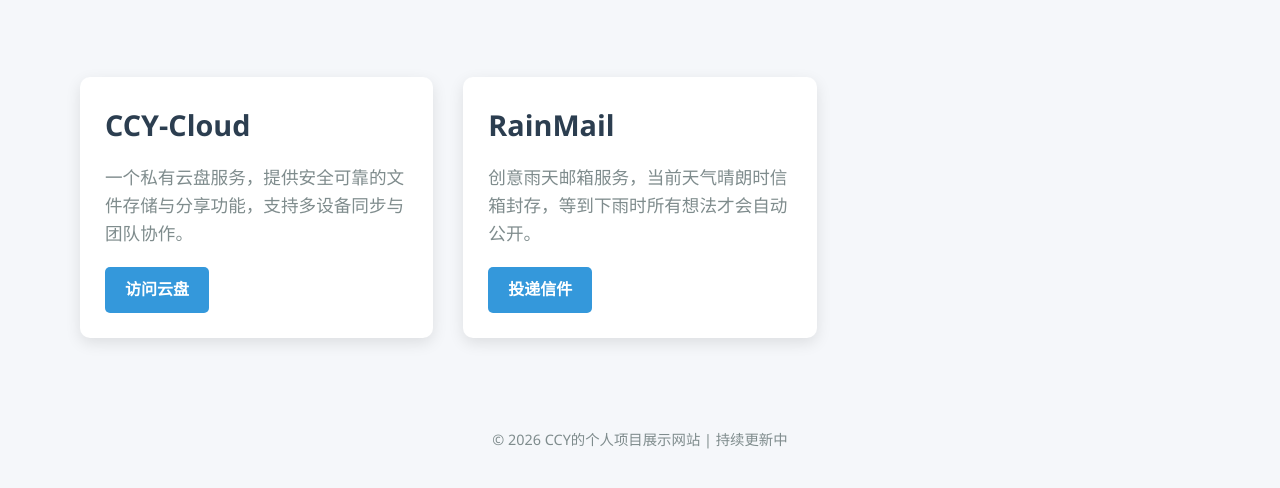
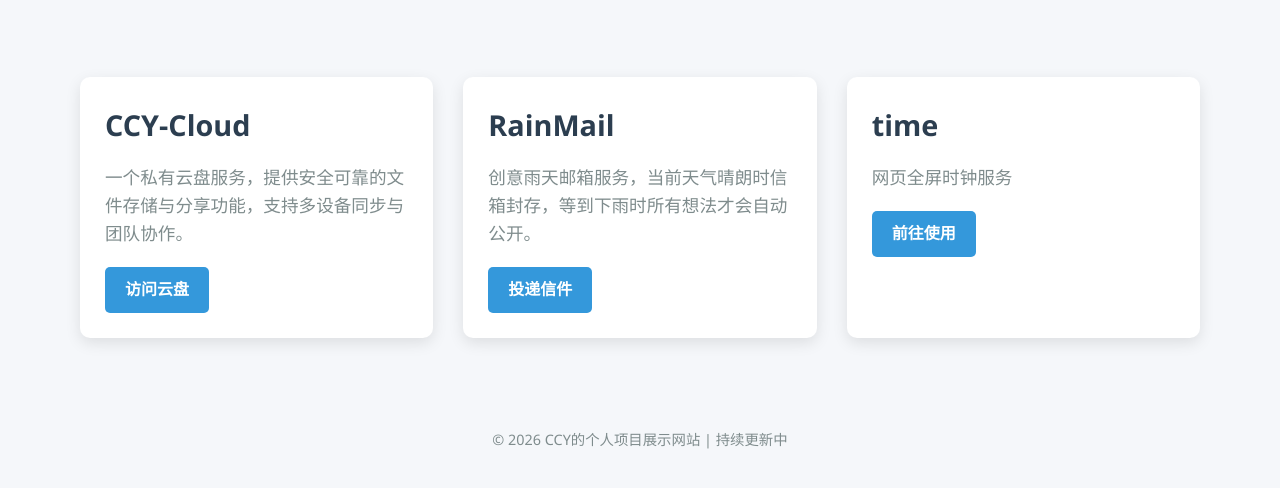
Before and after one commit to techccy/home, a plain HTML site: page index.html in a window 1280 px wide. Shown: the part 188-676 px from the top of the page. Drawn offline with Linux system fonts and the light colour scheme.

Commit message:
Add new project card for full-screen clock service

```diff
--- a/index.html
+++ b/index.html
@@ -139,6 +139,13 @@
                 description: "创意雨天邮箱服务，当前天气晴朗时信箱封存，等到下雨时所有想法才会自动公开。",
                 url: "https://dropbox.techccy.dpdns.org",
                 buttonText: "投递信件"
+            },
+            {
+                id: 2,
+                title: "time",
+                description: "网页全屏时钟服务",
+                url: "https://techccy.github.io/time/",
+                buttonText: "前往使用"
             }
         ];
 
```
